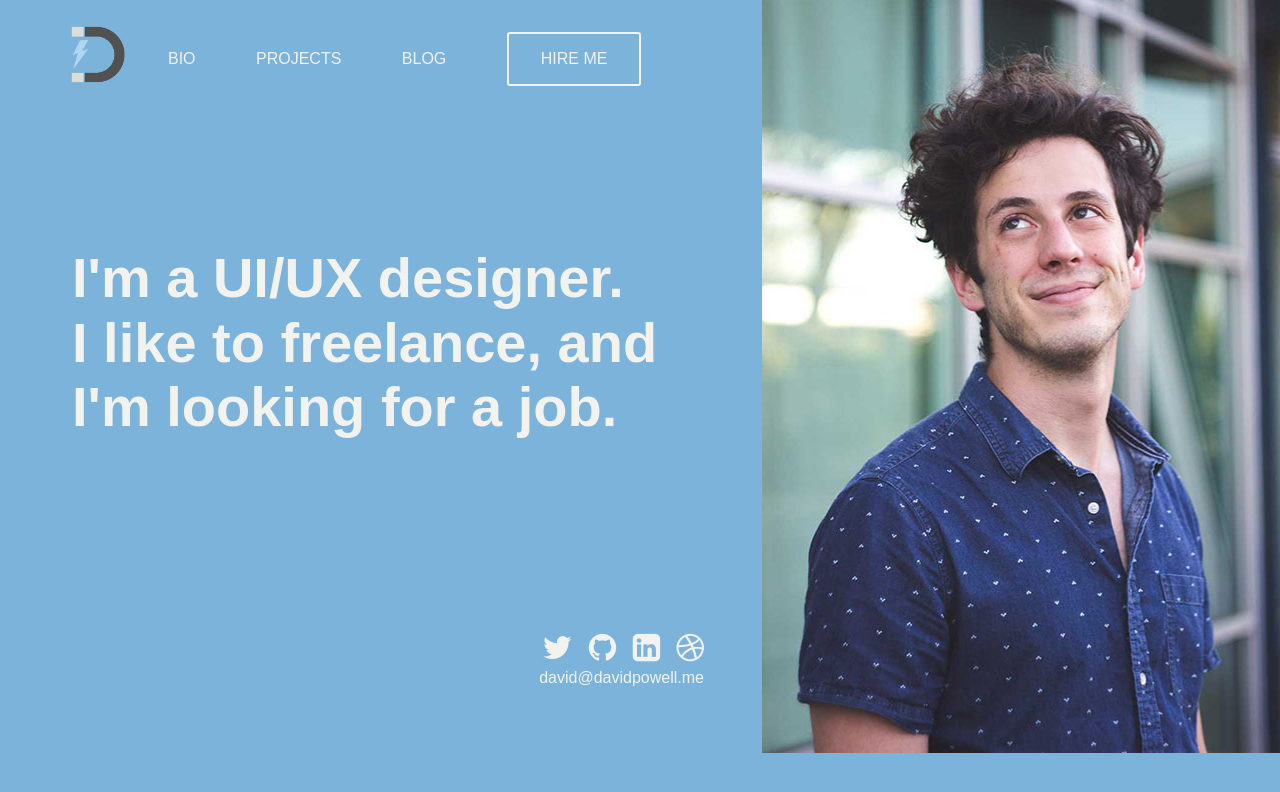
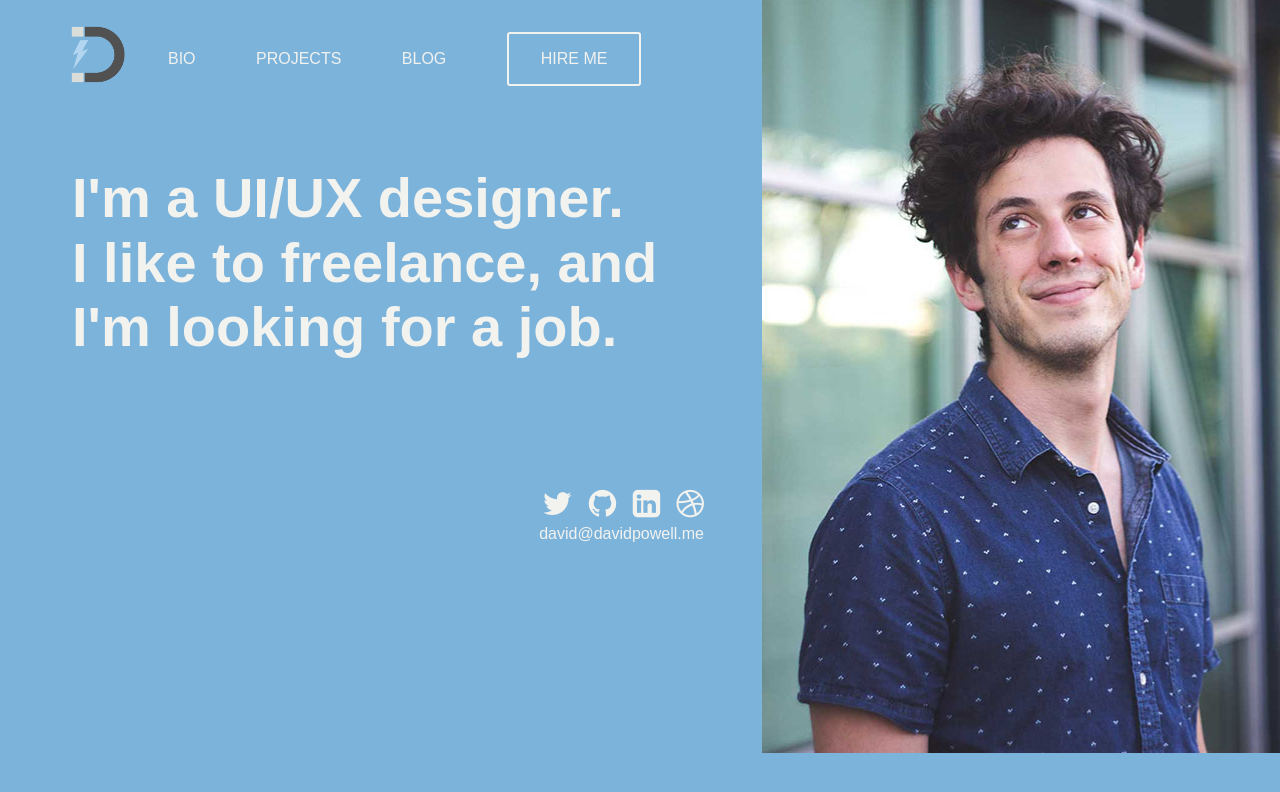
Before and after one commit to dinercoffee/davidpowellme.github.io, a Jekyll site: the page built from index.html, in a window 1280 px wide. Shown: the top 792 px of the page. Built offline with Jekyll 4.4.1, drawn with Linux system fonts in a browser that asks for light colours; nearby versions of some CDN libraries.

Commit message:
scroll fix 3

```diff
--- a/_sass/_global.scss
+++ b/_sass/_global.scss
@@ -284,7 +284,7 @@
         }
         .front {
             .page-content {
-                margin: 6rem 0 8.5rem 0;
+                padding: 6rem 0 7rem 0;
                 padding: 0 2.5rem;
             }
         }
```
